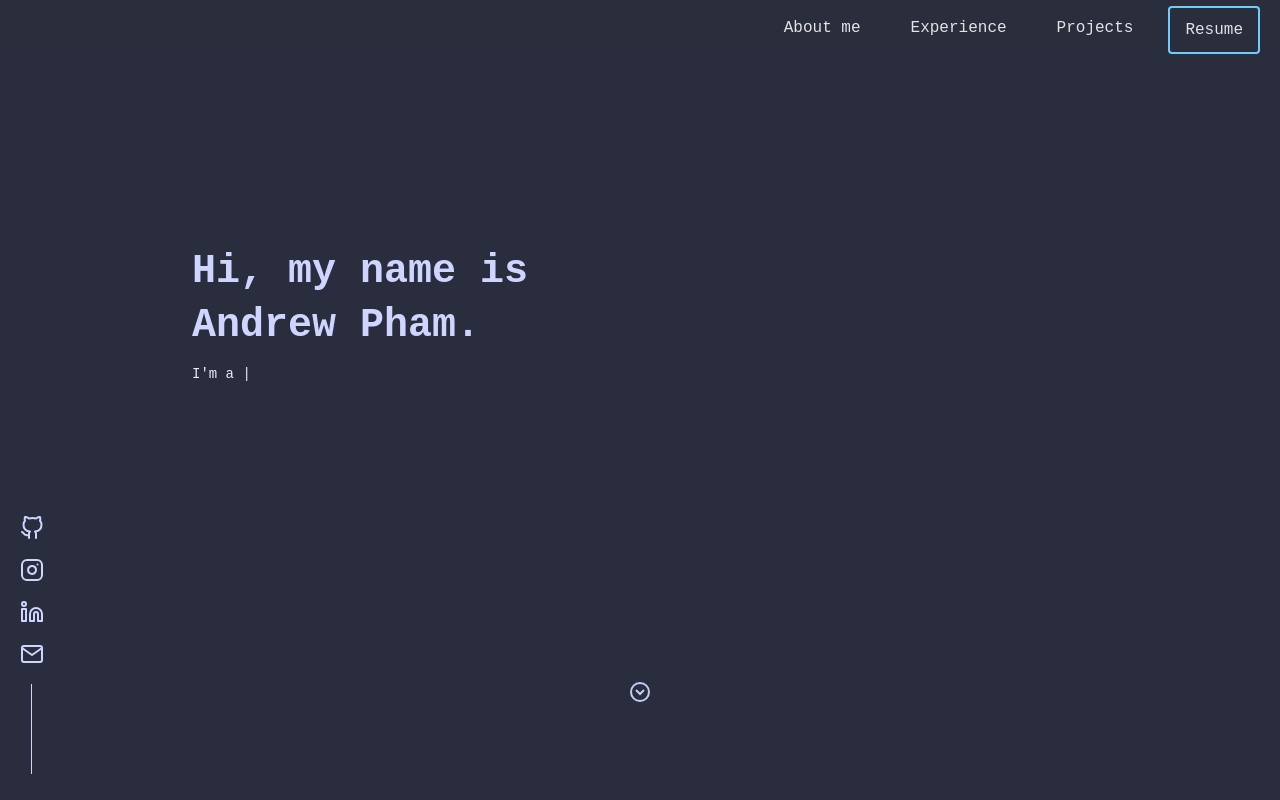
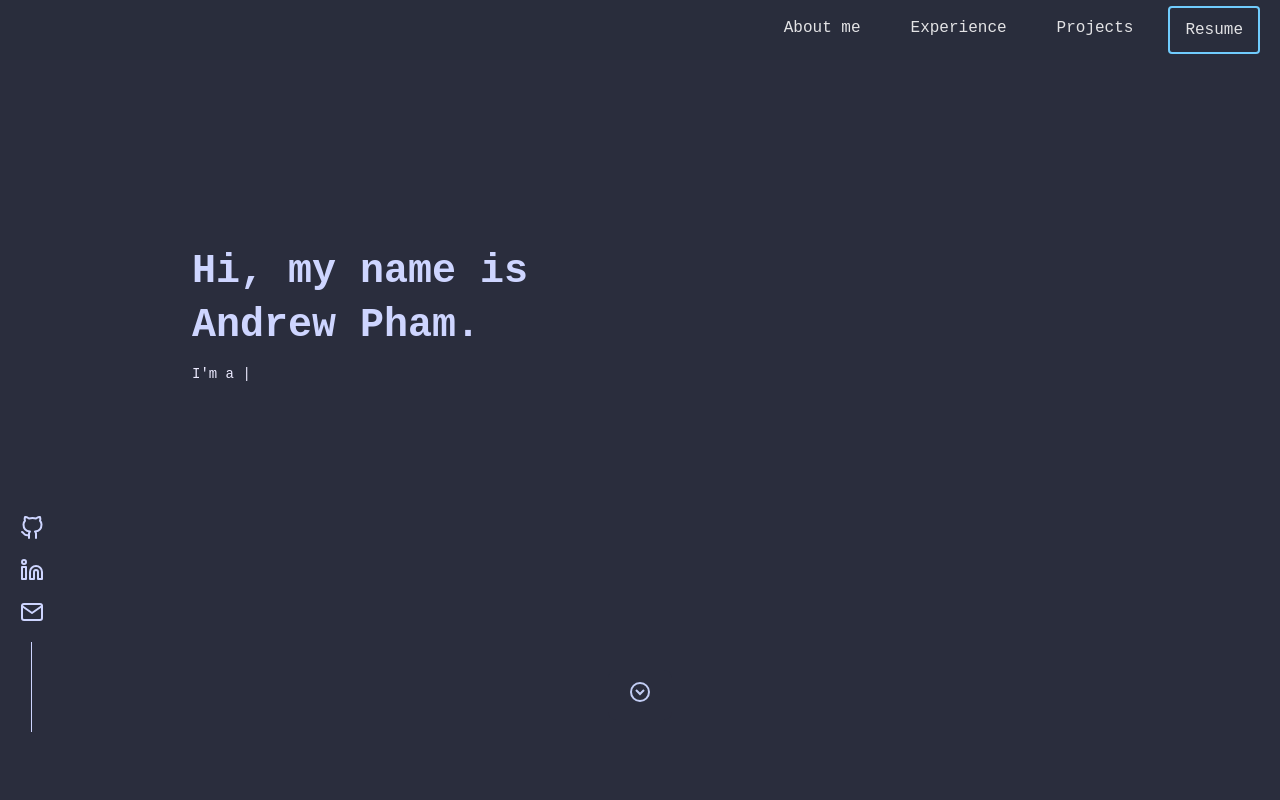
Before and after one commit to andrewbapham/andrewbapham.github.io, a React (Vite) app: page / in a window 1280 px wide. Shown: the top 800 px of the page. Built offline with nearby package versions, Linux system fonts and the light colour scheme.

Commit message:
updated social links

```diff
--- a/src/assets/components/SocialSidebar.tsx
+++ b/src/assets/components/SocialSidebar.tsx
@@ -24,7 +24,7 @@
 						</motion.svg>
 					</a>
 				</li>
-				<li>
+				{/* <li>
 					<a
 						href="https://www.instagram.com/andrewpham_22/"
 						aria-label="Instagram"
@@ -43,10 +43,10 @@
 							<line x1="17.5" y1="6.5" x2="17.51" y2="6.5"></line>
 						</motion.svg>
 					</a>
-				</li>
+				</li> */}
 				<li>
 					<a
-						href="https://www.linkedin.com/in/bchiang7"
+						href="https://www.linkedin.com/in/andrew-pham-856553221/"
 						aria-label="Linkedin"
 						target="_blank"
 						rel="noopener noreferrer"
```
Also changed, not shown: 3 other files (tests, documents, lock files or other folders).
